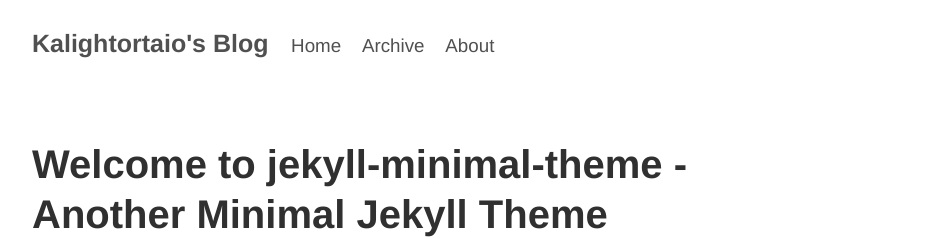
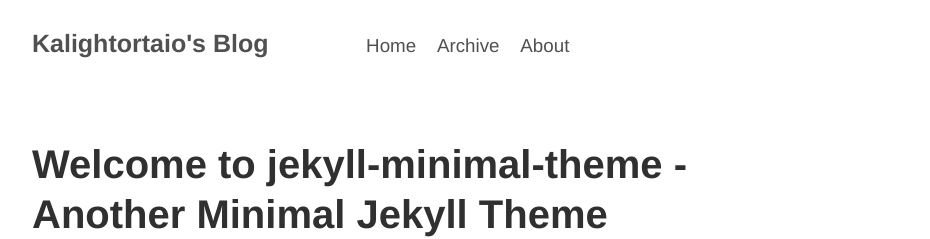
Before and after one commit to Kalightortaio/blog.kalightortaio.com, a Jekyll site: the page built from index.html, in a window 1280 px wide. Shown: the top 239 px of the page, without its empty margins (228-1158 px from the left). Built offline with Jekyll 4.4.1, drawn with Linux system fonts in a browser that asks for light colours.

Commit message:
Update default.html

```diff
--- a/_layouts/default.html
+++ b/_layouts/default.html
@@ -11,7 +11,7 @@
 <div class="container">
 <header class="masthead">
    <h3 class="masthead-title">
-     <span class="logo-name">{{ site.title }}</span>
+     {{ site.title }}&emsp;&emsp;&emsp;
      <small>
         &nbsp;&nbsp;&nbsp;<a href="{{ site.url }}">Home</a>
      </small>
```
